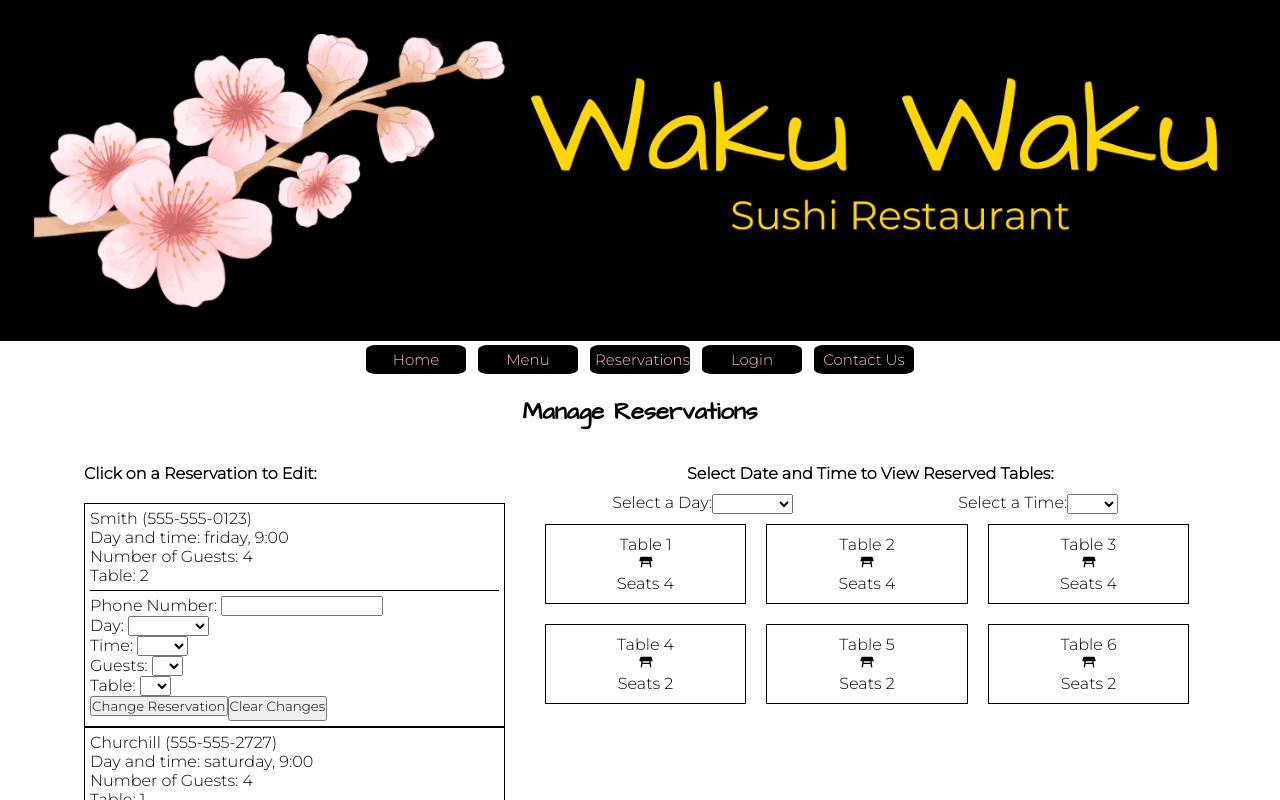
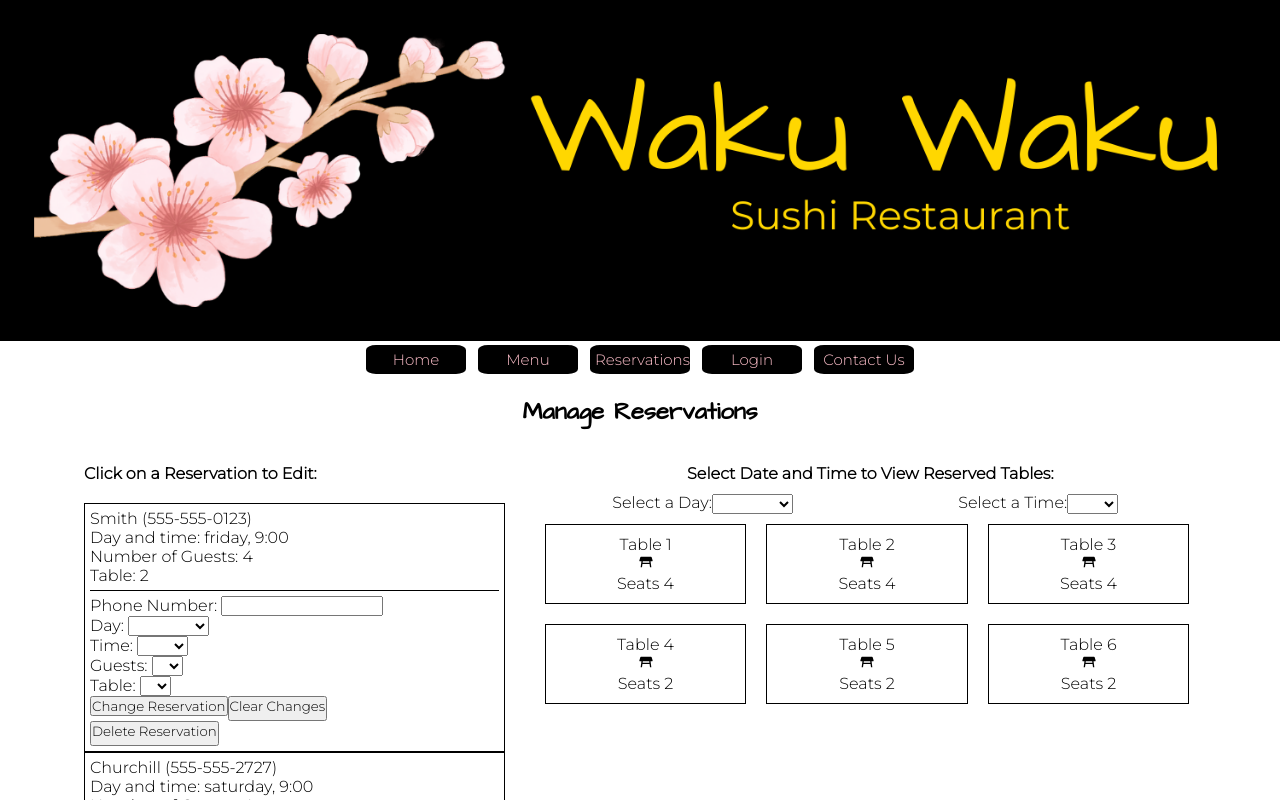
Before and after one commit to jgrimes86/Waku-Waku-Sushi-Restaurant, a React (Create React App) app: page /staff in a window 1280 px wide. Both pictures are taken after a click on the item 294 px from the left and 547 px from the top of the page. Shown: the top 800 px of the page. Built offline with nearby package versions, Linux system fonts and the light colour scheme; data requests are answered from the project's data file.

Commit message:
ADDED: delete button for each reservation

```diff
--- a/src/Components/Content.js
+++ b/src/Components/Content.js
@@ -31,6 +31,12 @@ function Content() {
         }))
     }
 
+    function handleReservationDelete(id) {
+        setReservations(reservations => reservations.filter(res => {
+            if (res.id !== id) return res
+        }))
+    }
+
     const context = {
         reservations,
         friRez,
@@ -41,6 +47,7 @@ function Content() {
         onFriTableUpdate,
         onSatTableUpdate,
         handleChangeReservation,
+        handleReservationDelete,
         activeRez,
         setActiveRez
     }
--- a/src/Components/Header.js
+++ b/src/Components/Header.js
@@ -3,10 +3,6 @@ import WakuWaku from "./WakuWaku.png"
 function Header() {
     return (
         <img id="header-image" src={WakuWaku} alt="Waku Waku Sushi Restaurant" />
-        // <div>
-        //     <h1>Waku Waku</h1>
-        //     <h1>Sushi Restaurant</h1>
-        // </div>
     )
 }
 
--- a/src/Components/ReservationItem.js
+++ b/src/Components/ReservationItem.js
@@ -15,7 +15,7 @@ function ReservationItem({res, clickOnReservation, selectedReservation}) {
     const {id, name, phoneNumber, date, time, guests, table} = res;
     const [editResForm, setEditResForm] = useState(defaultResForm)
 
-    const {handleChangeReservation, friRez, satRez, setFriRez, setSatRez} = useOutletContext()
+    const {handleChangeReservation, handleReservationDelete, friRez, satRez, setFriRez, setSatRez} = useOutletContext()
 
     function handleClick() {
         clickOnReservation(res)
@@ -28,6 +28,11 @@ function ReservationItem({res, clickOnReservation, selectedReservation}) {
         })
     }
 
+    // used in handleSubmit and deleteReservation
+    const originalTableDB = (date === "friday") ? friRez : satRez;
+    const originalTableDBUpdate = (date === "friday") ? setFriRez : setSatRez;
+    const originalSeating = (time === "7:30" ? "1930-seating" : "2100-seating");
+
     function handleSubmit(event) {
         event.preventDefault();
         let changedReservation = {...editResForm}
@@ -37,14 +42,11 @@ function ReservationItem({res, clickOnReservation, selectedReservation}) {
             }
         }
         if (changedReservation.table !== table) {
-            const originalTableDB = (date === "friday") ? friRez : satRez;
-            const originalTableDBUpdate = (date === "friday") ? setFriRez : setSatRez;
-            const originalSeating = (time === "7:30" ? "1930-seating" : "2100-seating");
             const newTableDb = (changedReservation.date === "friday") ? friRez : satRez;
             const newTableDBUpdate = (changedReservation.date === "friday") ? setFriRez : setSatRez;
             const newSeating = (changedReservation.time === "7:30" ? "1930-seating" : "2100-seating");
             // update current table
-            fetch(`http://localhost:3001/${changedReservation.date}_tables/${table}`, {
+            fetch(`http://localhost:3001/${date}_tables/${table}`, {
                 method: "PATCH",
                 headers: {
                     "Content-Type": "application/json"
@@ -75,7 +77,7 @@ function ReservationItem({res, clickOnReservation, selectedReservation}) {
             })
         }
         // update reservation
-        fetch(`http://localhost:3001/reservations/${changedReservation.id}`, {
+        fetch(`http://localhost:3001/reservations/${id}`, {
             method: "PUT",
             headers: {
                 "Content-Type": "application/json"
@@ -91,6 +93,30 @@ function ReservationItem({res, clickOnReservation, selectedReservation}) {
 
     function clearFormContent() {
         setEditResForm(defaultResForm)
+    }
+
+    function deleteReservation() {
+        fetch(`http://localhost:3001/reservations/${id}`, {
+            method: "DELETE"
+        })
+        .then(() => {
+            fetch(`http://localhost:3001/${date}_tables/${table}`, {
+                method: "PATCH",
+                headers: {
+                    "Content-Type": "application/json"
+                },
+                body: JSON.stringify({[originalSeating]: true})
+            })
+            .then(resp => resp.json())
+            .then(revisedTable => {
+                originalTableDBUpdate(() => originalTableDB.map(table => {
+                    if(table.id === revisedTable.id) {
+                        return revisedTable
+                    } else return table
+                }))
+            });
+        })
+        handleReservationDelete(id);
     }
 
     const reservationChange = () => {
@@ -161,6 +187,7 @@ function ReservationItem({res, clickOnReservation, selectedReservation}) {
                     <input type="submit" value="Change Reservation" />
                     <button onClick={clearFormContent}>Clear Changes</button>
                 </form>
+                    <button onClick={deleteReservation}>Delete Reservation</button>
             </>
         )
     }
--- a/src/Components/Table.js
+++ b/src/Components/Table.js
@@ -8,14 +8,8 @@ function Table({table, filteredReservations, selectedReservation, dayAndTime}) {
     const reservedClass = isReserved ? "reserved-table" : null;
     const selectedClass = (selectedReservation === isReserved) ? "selected-table" : null;
 
-    function handleTableClick() {
-        const currentTable = selectedReservation.table;
-        const newTable = number
-        console.log(currentTable, newTable)
-    }
-
     return (
-        <div id="table" className={selectedClass ? selectedClass : reservedClass} key={number} onClick={handleTableClick}>
+        <div id="table" className={selectedClass ? selectedClass : reservedClass} key={number}>
             <p>Table {number}</p>
             {isReserved ? <p>{isReserved.name}</p> : <p></p>}
             <MdTableRestaurant />
--- a/src/Components/TableChart.js
+++ b/src/Components/TableChart.js
@@ -26,8 +26,6 @@ function TableChart({reservations, selectedReservation}) {
     const tableList = tables.map(table => (
         <Table key={table.number} table={table} filteredReservations={filteredReservations} selectedReservation={selectedReservation} dayAndTime={dayAndTime} />
     ))
-
-    console.log("filtered reservations", filteredReservations)
 
     return (
         <div id="table-section">
```
